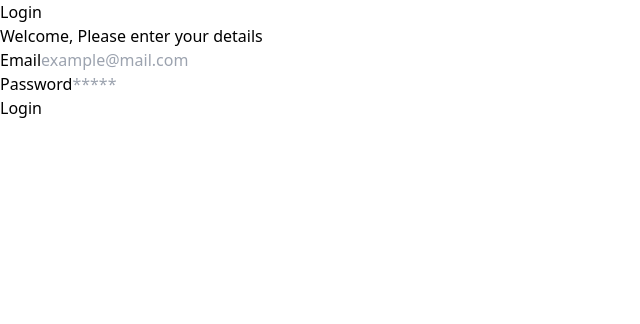
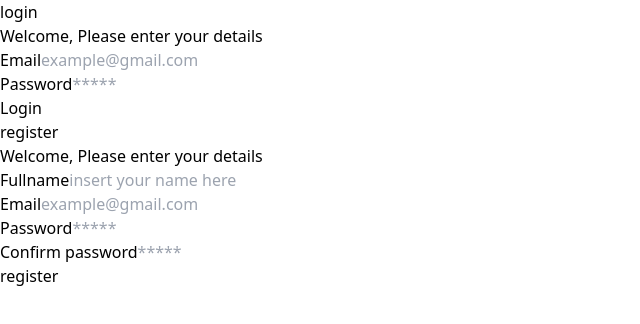
Before and after one commit to pendragonnn/react-review, a React (Vite) app: page / in a window 1280 px wide. Shown: the top 324 px of the page, without its empty margins (0-640 px from the left). Built offline with nearby package versions, Linux system fonts and the light colour scheme.

Commit message:
implementing atomic design

```diff
--- a/src/App.jsx
+++ b/src/App.jsx
@@ -1,5 +1,6 @@
+import LoginPage from './Pages/login'
+import RegisterPage from './Pages/register'
 import './index.css'
-import MyFirstComponentButton from './components/Elements/Buttons/FirstComponentButton'
 
 function App() {
 	// const dataDummy = [
@@ -18,25 +19,8 @@ function App() {
 					))}
 
 				</div> */}
-				<div className='w-full max-w-xs'>
-					<h1 className='text-blue-600 text-3xl font-bold mb-2'>Login</h1>
-					<p className='font-medium text-slate-500 mb-8'>
-						Welcome, Please enter your details
-					</p>
-					<form action="">
-						<div className='mb-6'>
-							<label htmlFor="email" className='block text-slate-700 text-sm font-bold mb-2'>Email</label>
-							<input type="email" className='text-sm border rounded w-full py-2 px-2 text-slate-700 placeholder:opacity-50' placeholder='example@mail.com' />
-						</div>
-						<div className='mb-6'>
-							<label htmlFor="password" className='block text-slate-700 text-sm font-bold mb-2'>Password</label>
-							<input type="password" className='text-sm border rounded w-full py-2 px-2 text-slate-700 placeholder:opacity-50' placeholder='*****' />
-						</div>
-						<MyFirstComponentButton classname='bg-blue-600 w-full' text='Login'>
-							Login
-						</MyFirstComponentButton>
-					</form>
-				</div>
+				<LoginPage />
+				<RegisterPage />
 			</div>
 		</>
 	)
--- /dev/null
+++ b/src/Pages/login.jsx
@@ -0,0 +1,11 @@
+import React from 'react'
+import AuthLayouts from '../components/Layouts/AuthLayouts'
+import FormLogin from '../components/Fragments/FormLogin'
+
+export default function LoginPage() {
+  return (
+    <AuthLayouts title={'login'}>
+      <FormLogin/>
+    </AuthLayouts>
+  )
+}
--- /dev/null
+++ b/src/Pages/register.jsx
@@ -0,0 +1,11 @@
+import React from 'react'
+import AuthLayouts from '../components/Layouts/AuthLayouts'
+import FormRegister from '../components/Fragments/FormRegister'
+
+export default function RegisterPage() {
+  return (
+    <AuthLayouts title={'register'}>
+      <FormRegister/>
+    </AuthLayouts>
+  )
+}
--- a/src/components/Elements/Input/Input.jsx
+++ b/src/components/Elements/Input/Input.jsx
@@ -0,0 +1,12 @@
+import React from 'react'
+
+export default function Input({ type, placeholder, name }) {
+  return (
+    <input
+      type={type}
+      className='text-sm border rounded w-full py-2 px-2 text-slate-700 placeholder:opacity-50'
+      placeholder={placeholder}
+      name={name}
+    />
+  )
+}
--- a/src/components/Elements/Input/Label.jsx
+++ b/src/components/Elements/Input/Label.jsx
@@ -0,0 +1,11 @@
+import React from 'react'
+
+export default function Label({ htmlFor, children }) {
+  return (
+    <label
+      htmlFor={htmlFor}
+      className='block text-slate-700 text-sm font-bold mb-2'>
+        {children}
+    </label>
+  )
+}
--- a/src/components/Elements/Input/index.jsx
+++ b/src/components/Elements/Input/index.jsx
@@ -0,0 +1,12 @@
+import React from 'react'
+import Label from './Label'
+import Input from './Input'
+
+export default function InputForm({ label, type, name, placeholder }) {
+  return (
+    <div className='mb-6'>
+      <Label htmlFor={name}>{label}</Label>
+      <Input name={name} type={type} placeholder={placeholder} />
+    </div>
+  )
+}
--- /dev/null
+++ b/src/components/Fragments/FormLogin.jsx
@@ -0,0 +1,28 @@
+import React from 'react'
+import InputForm from '../Elements/Input'
+import MyFirstComponentButton from '../Elements/Buttons/FirstComponentButton'
+
+
+export default function FormLogin() {
+  return (
+    <form action="">
+      <InputForm
+        label={'Email'}
+        name={'email'}
+        type={'email'}
+        placeholder={'example@gmail.com'}
+      />
+
+      <InputForm
+        label={'Password'}
+        name={'password'}
+        type={'password'}
+        placeholder={'*****'}
+      />
+
+      <MyFirstComponentButton classname='bg-blue-600 w-full' text='Login'>
+        Login
+      </MyFirstComponentButton>
+    </form>
+  )
+}
--- /dev/null
+++ b/src/components/Fragments/FormRegister.jsx
@@ -0,0 +1,42 @@
+import React from 'react'
+import InputForm from '../Elements/Input'
+import MyFirstComponentButton from '../Elements/Buttons/FirstComponentButton'
+
+
+export default function FormRegister() {
+  return (
+    <form action="">
+      <InputForm
+        label={'Fullname'}
+        name={'fullname'}
+        type={'text'}
+        placeholder={'insert your name here'}
+      />
+
+      <InputForm
+        label={'Email'}
+        name={'email'}
+        type={'email'}
+        placeholder={'example@gmail.com'}
+      />
+
+      <InputForm
+        label={'Password'}
+        name={'password'}
+        type={'password'}
+        placeholder={'*****'}
+      />
+
+      <InputForm
+        label={'Confirm password'}
+        name={'conirmPassword'}
+        type={'password'}
+        placeholder={'*****'}
+      />
+
+      <MyFirstComponentButton classname='bg-blue-600 w-full' text='register'>
+        Register
+      </MyFirstComponentButton>
+    </form>
+  )
+}
--- /dev/null
+++ b/src/components/Layouts/AuthLayouts.jsx
@@ -0,0 +1,14 @@
+import React from 'react'
+import FormLogin from '../Fragments/FormLogin'
+
+export default function AuthLayouts({ children, title }) {
+  return (
+    <div className='w-full max-w-xs'>
+      <h1 className='text-blue-600 text-3xl font-bold mb-2'>{title}</h1>
+      <p className='font-medium text-slate-500 mb-8'>
+        Welcome, Please enter your details
+      </p>
+      {children}
+    </div>
+  )
+}
```
